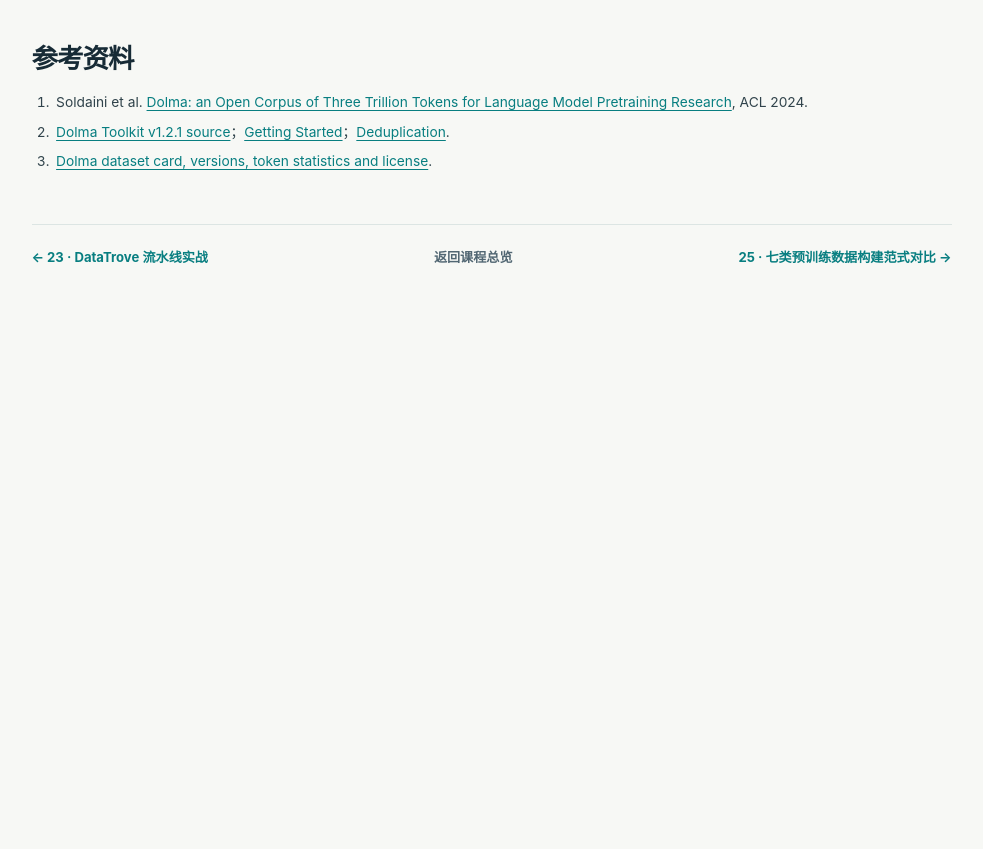
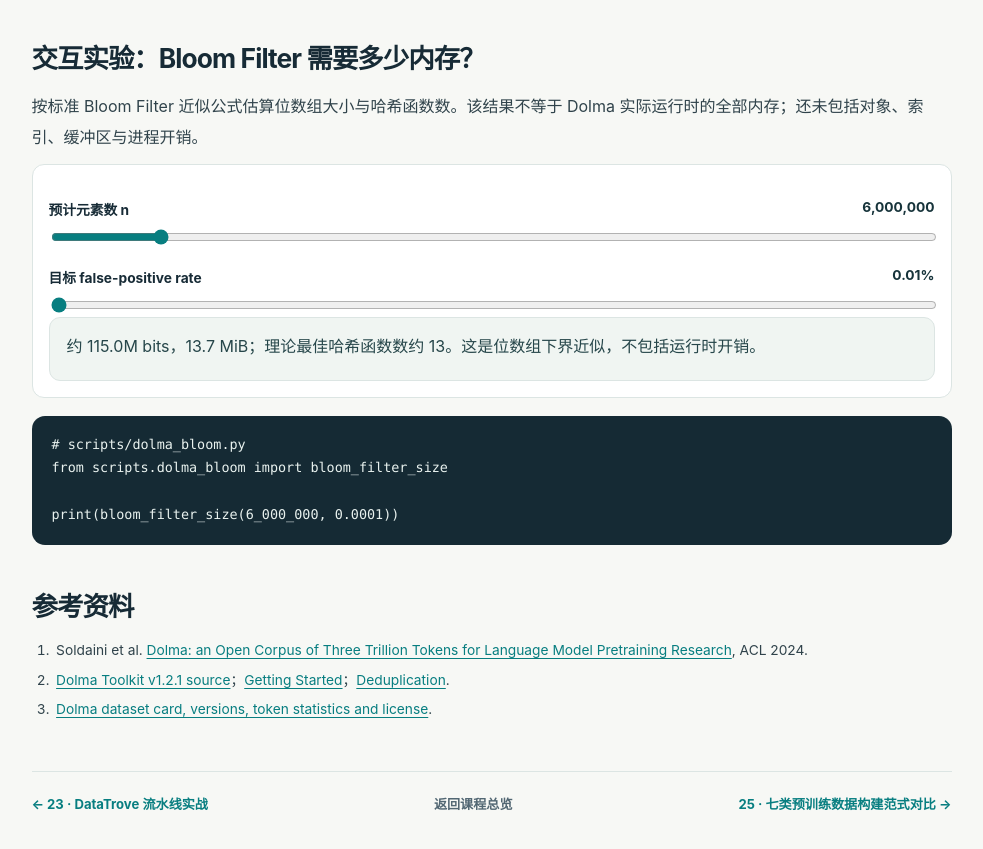
Before and after one commit to 1998x-stack/LLM-data-tutorial, a plain HTML site: page 24.html in a window 1280 px wide. Shown: the part 3582-4431 px from the top of the page, without its empty margins (289-1272 px from the left). Before the commit the page ends 3924 px from the top, so only its background shows below. Drawn offline with Linux system fonts and the light colour scheme.

Commit message:
fix(ch24): preserve accessible interactive teaching lab in evidence-led rewrite

```diff
--- a/24.html
+++ b/24.html
@@ -57,4 +57,25 @@ dolma tokens \
 <section id="license"><h2>版本、许可与来源边界</h2>
 <ul><li><strong>论文：</strong>Dolma corpus 论文发表于 ACL 2024，描述的是数据集设计和研究结果。</li><li><strong>工具包：</strong>本章 CLI 与配置说明绑定 Dolma Toolkit v1.2.1（release 日期 2025-07-07）。</li><li><strong>数据卡：</strong>当前默认语料版本为 v1_7；使用时记录确切 snapshot / version。</li><li><strong>许可：</strong>数据卡标注 ODC-BY，并明确要求同时遵守原始数据来源的许可与使用条款。公开可下载不等于所有来源都可无限制再分发。</li></ul>
 </section>
-<section id="references"><h2>参考资料</h2><ol class="references"><li>Soldaini et al. <a href="https://aclanthology.org/2024.acl-long.840/" target="_blank" rel="noopener noreferrer">Dolma: an Open Corpus of Three Trillion Tokens for Language Model Pretraining Research</a>, ACL 2024.</li><li><a href="https://github.com/allenai/dolma/tree/v1.2.1" target="_blank" rel="noopener noreferrer">Dolma Toolkit v1.2.1 source</a>；<a href="https://github.com/allenai/dolma/blob/v1.2.1/docs/getting-started.md" target="_blank" rel="noopener noreferrer">Getting Started</a>；<a href="https://github.com/allenai/dolma/blob/v1.2.1/docs/deduplication.md" target="_blank" rel="noopener noreferrer">Deduplication</a>.</li><li><a href="https://huggingface.co/datasets/allenai/dolma" target="_blank" rel="noopener noreferrer">Dolma dataset card, versions, token statistics and license</a>.</li></ol></section><footer class="article-footer"><a href="23.html">← 23 · DataTrove 流水线实战</a><a href="index.html">返回课程总览</a><a href="25.html">25 · 七类预训练数据构建范式对比 →</a></footer></article></main></div></div></body></html>
+<section id="calculator"><h2>交互实验：Bloom Filter 需要多少内存？</h2>
+<p>按标准 Bloom Filter 近似公式估算位数组大小与哈希函数数。该结果不等于 Dolma 实际运行时的全部内存；还未包括对象、索引、缓冲区与进程开销。</p>
+<div class="demo-panel">
+<label class="range-label" for="bloom-n"><span>预计元素数 n</span><strong id="bloom-n-value">6,000,000</strong></label><input id="bloom-n" type="range" min="100000" max="50000000" step="100000" value="6000000">
+<label class="range-label" for="bloom-p"><span>目标 false-positive rate</span><strong id="bloom-p-value">0.01%</strong></label><input id="bloom-p" type="range" min="0.0001" max="0.05" step="0.0001" value="0.0001">
+<div id="bloom-output" class="interactive-output" aria-live="polite">约 115.0M bits，13.7 MiB；最佳哈希函数数约 13。</div></div>
+<pre><code># scripts/dolma_bloom.py
+from scripts.dolma_bloom import bloom_filter_size
+
+print(bloom_filter_size(6_000_000, 0.0001))</code></pre>
+</section>
+<section id="references"><h2>参考资料</h2><ol class="references"><li>Soldaini et al. <a href="https://aclanthology.org/2024.acl-long.840/" target="_blank" rel="noopener noreferrer">Dolma: an Open Corpus of Three Trillion Tokens for Language Model Pretraining Research</a>, ACL 2024.</li><li><a href="https://github.com/allenai/dolma/tree/v1.2.1" target="_blank" rel="noopener noreferrer">Dolma Toolkit v1.2.1 source</a>；<a href="https://github.com/allenai/dolma/blob/v1.2.1/docs/getting-started.md" target="_blank" rel="noopener noreferrer">Getting Started</a>；<a href="https://github.com/allenai/dolma/blob/v1.2.1/docs/deduplication.md" target="_blank" rel="noopener noreferrer">Deduplication</a>.</li><li><a href="https://huggingface.co/datasets/allenai/dolma" target="_blank" rel="noopener noreferrer">Dolma dataset card, versions, token statistics and license</a>.</li></ol></section><footer class="article-footer"><a href="23.html">← 23 · DataTrove 流水线实战</a><a href="index.html">返回课程总览</a><a href="25.html">25 · 七类预训练数据构建范式对比 →</a></footer></article></main></div></div><script>(()=>{
+const n=document.getElementById("bloom-n"),p=document.getElementById("bloom-p");
+const nv=document.getElementById("bloom-n-value"),pv=document.getElementById("bloom-p-value"),out=document.getElementById("bloom-output");
+function render(){
+ const count=Number(n.value),rate=Number(p.value),m=-count*Math.log(rate)/(Math.LN2*Math.LN2),k=(m/count)*Math.LN2,bytes=m/8,mib=bytes/(1024*1024);
+ nv.textContent=count.toLocaleString("en-US");pv.textContent=(rate*100).toFixed(3).replace(/0+$/,"").replace(/\.$/,"")+"%";
+ out.textContent="约 "+(m/1e6).toFixed(1)+"M bits，"+mib.toFixed(1)+" MiB；理论最佳哈希函数数约 "+Math.round(k)+"。这是位数组下界近似，不包括运行时开销。";
+}
+n.addEventListener("input",render);p.addEventListener("input",render);render();
+})();</script>
+</body></html>
```
